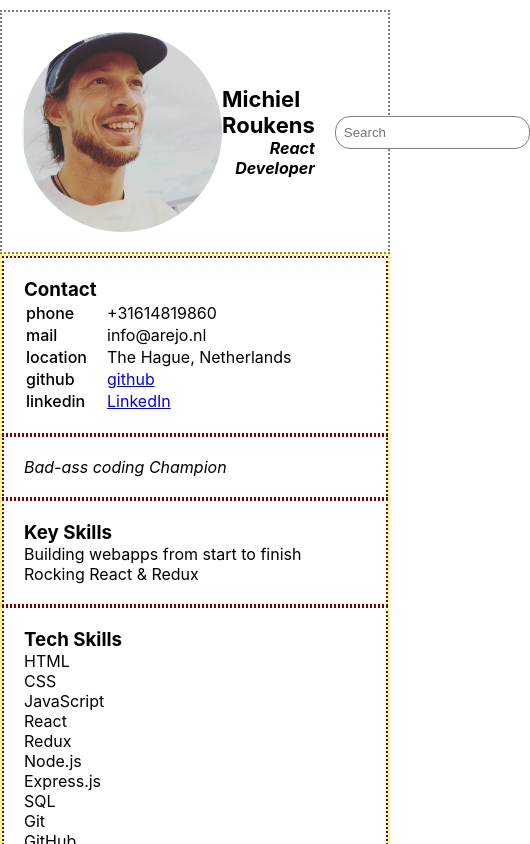
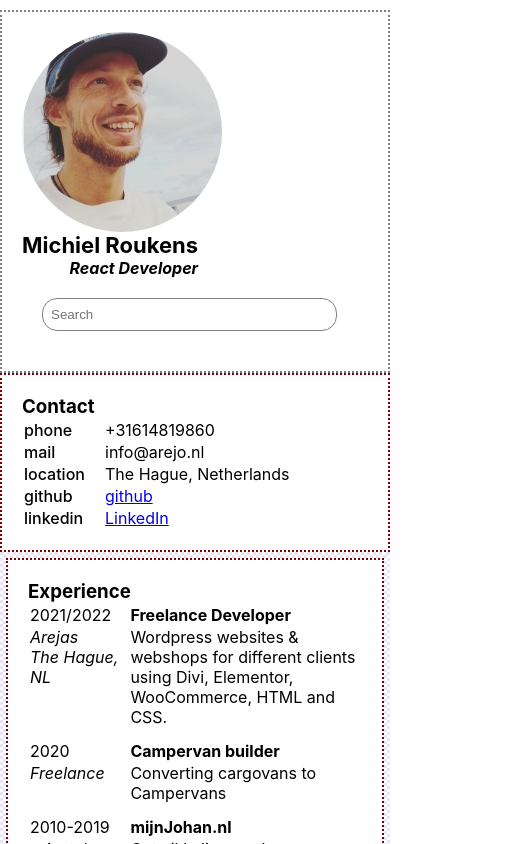
Before and after one commit to arejasverduras/resume, a React (Create React App) app: page / in a window 390 px wide. Shown: the top 844 px of the page, 530 px wide, since content can reach past the window. Built offline with nearby package versions, Linux system fonts and the light colour scheme.

Commit message:
extract Contact widget from SideBar as Component

```diff
--- a/src/App.css
+++ b/src/App.css
@@ -8,7 +8,7 @@
   max-width: 1024px;
   grid-template-areas:
   "header header"
-  "sidebar searchField"
+  "contact main"
   "sidebar main";
   margin: 10px auto;
   grid-template-columns: 35% 65%;
@@ -18,9 +18,9 @@
   .App {
     grid-template-areas:
     "header"
-    "sidebar"
-    "searchField"
-    "main";
+    "contact"
+    "main"
+    "sidebar";
   margin: 10px auto;
   grid-template-columns: 100%}
 
@@ -32,6 +32,7 @@ header {
   border: 2px dotted grey;
   grid-area: header;
   display: flex;
+  flex-wrap: wrap;
   align-items: center;
   justify-content: space-between;
   padding: 20px;
@@ -56,6 +57,36 @@ header {
   font-style: italic;
 }
 
+/* Search */
+
+.searchField {
+  padding: 8px;
+  border-radius: 15px;
+  border: 1px solid gray;
+  margin: 20px;
+  max-height: 50px;
+}
+
+@media screen and (max-width: 500px) {
+  .searchField {
+    min-width: 80%;
+  }
+
+}
+
+/* Contact */
+
+.contact {
+  grid-area: contact;
+}
+.contactKey {
+  font-weight: 500;
+}
+
+.summary {
+  grid-area: summary;
+  font-style:italic;
+}
 
 
 /* SideBar */
@@ -69,27 +100,23 @@ header {
 .Widget {
   padding: 20px;
   border: 2px dotted maroon;
+  list-style: none;
 }
 
 
 /* Widgets */
 
-/* Contact */
-.contactKey {
-  font-weight: 500;
-}
 
-.summary {
-  grid-area: summary;
-  font-style:italic;
-}
+
+
+
 
 .keySkills {
-  list-style: none;
+  grid-area: keySkills;
 }
 
 .techSkills {
-  list-style: none;
+  /* list-style: none; */
 }
 
 /* Content */
@@ -100,16 +127,7 @@ header {
   border: 3px dotted lavender;
 }
 
-/* Search */
 
-.searchField {
-  grid-area: searchField;
-  padding: 8px;
-  border-radius: 15px;
-  border: 1px solid gray;
-  margin: 20px;
-  max-height: 50px;
-}
 /* JobsList */
 
 .jobsTable {
@@ -136,3 +154,7 @@ header {
 td {
   vertical-align: top;
 }
+
+#certItem {
+  list-style: disc;
+}
--- a/src/App.js
+++ b/src/App.js
@@ -5,6 +5,7 @@ import { profileData } from './data';
 import { Header } from './components/header/Header';
 import { SideBar } from './components/SideBar/SideBar';
 import { Content} from './components/Content/Content';
+import {Contact} from './components/Contact/Contact';
 
 function App() {
   const {
@@ -16,7 +17,11 @@ function App() {
     contactInfo,
     summary,
     keySkills,
-    techSkills} = profileData;
+    techSkills,
+  mktSkills,
+addSkills,
+languages,
+hobbies} = profileData;
 
       // Search Functionality
     const [searchTerm, setSearchTerm] = useState('')
@@ -57,10 +62,15 @@ function App() {
         searchTerm={searchTerm}
         setSearchTerm={setSearchTerm}
       />
+      <Contact contactInfo={filteredContacts} />
   <SideBar
     summary={summary}
     keySkills={searchFilter(keySkills)}
     techSkills={searchFilter(techSkills)}
+    mktSkills={searchFilter(mktSkills)}
+    addSkills={searchFilter(addSkills)}
+    languages={searchFilter(languages)}
+    hobbies={searchFilter(hobbies)}
     contactInfo={filteredContacts}
      />
     <Content jobs={availableJobs} certifications={availableCertifications} />
--- a/src/components/Certificates/Certificates.js
+++ b/src/components/Certificates/Certificates.js
@@ -6,7 +6,7 @@ export const Certificates = ({jobs, title, certifications}) => {
 
     const certificateList =
             certifications.map(cert =>
-        <li>
+        <li id="certItem">
             <b>{cert.title} </b>
                  | {cert.description} | {cert.institute} |
             <span style={{"fontWeight": 300, "color": "grey"}}> {cert.date}</span>
--- /dev/null
+++ b/src/components/Contact/Contact.js
@@ -0,0 +1,23 @@
+import React from 'react';
+import { Widget } from '../Widget/Widget';
+
+export const Contact = ({contactInfo}) => {
+    const contactArray = Object.entries(contactInfo);
+    const contactTable =
+    <table>
+{        contactArray.map(([key, value]) =>
+                <tr>
+                    <td style={{"width": "30%"}}colSpan="1" className="contactKey">{key}</td>
+                    <td className="contactValue">{value}</td>
+                </tr>
+        )}
+    </table>
+
+
+
+    return (
+        <>
+        <Widget name="contact" title="Contact" content={contactTable}  />
+        </>
+    )
+}
--- a/src/components/SideBar/SideBar.js
+++ b/src/components/SideBar/SideBar.js
@@ -3,34 +3,24 @@ import { Widget } from '../Widget/Widget';
 
 export const SideBar = (props) => {
     // calculate content for Widget components
-    const {summary, keySkills, techSkills,contactInfo, } = props;
+    const {summary, keySkills, techSkills,mktSkills, addSkills,languages, hobbies,contactInfo, } = props;
 
-    const summaryContent = summary;
-    const keySkillsContent = keySkills.map(skill => (
-                <li key={skill}>{skill}</li>
-            ));
+    const skillMaker = (skillArray) => {
+        return skillArray.map(skill => (
+            <li key={skill}>{skill}</li>
+        ));
+    }
 
-    const techSkillsContent = techSkills.map(tech => (
-        <li key={tech}>{tech}</li>
-    ));
-
-    const contactArray = Object.entries(contactInfo);
-    const contactTable =
-    <table>
-{        contactArray.map(([key, value]) =>
-                <tr>
-                    <td style={{"width": "30%"}}colSpan="1" className="contactKey">{key}</td>
-                    <td className="contactValue">{value}</td>
-                </tr>
-        )}
-    </table>
 
     return (
         <div className='SideBar'>
-                 <Widget name="contact" title="Contact" content={contactTable}  />
-                 <Widget name="summary" content={summaryContent}  />
-                 <Widget name="keySkills" title="Key Skills"  content={keySkillsContent} />
-                 <Widget name="techSkills" title="Tech Skills"  content={techSkillsContent} />
+                 <Widget name="summary" content={summary}  />
+                 <Widget name="keySkills" title="Key Skills"  content={skillMaker(keySkills)} />
+                 <Widget name="techSkills" title="Tech Skills"  content={skillMaker(techSkills)} />
+                 <Widget name="mktSkills" title="Marketing Skills"  content={skillMaker(mktSkills)} />
+                 <Widget name="addSkills" title="Additional Skills"  content={skillMaker(addSkills)} />
+                 <Widget name="languages" title="Languages"  content={skillMaker(languages)} />
+                 <Widget name="hobbies" title="Hobbies"  content={skillMaker(hobbies)} />
         </div>
     )
 }
--- a/src/components/Widget/Widget.js
+++ b/src/components/Widget/Widget.js
@@ -3,7 +3,7 @@ import React from 'react'
 export const Widget = ({content, title, name}) => {
 
     return (
-        <div className="Widget">
+        <div className="Widget" >
             <h3>{title}</h3>
             <div className={name}>{content}</div>
         </div>
--- a/src/data.js
+++ b/src/data.js
@@ -103,6 +103,9 @@ export const profileData = {
     },
     summary: 'Bad-ass coding Champion',
     keySkills: ['Building webapps from start to finish','Rocking React & Redux'],
-    techSkills: ['HTML', 'CSS', 'JavaScript','React','Redux','Node.js','Express.js','SQL','Git','GitHub','TDD','Mocha','JEST','React Testing Library']
-
+    techSkills: ['HTML', 'CSS', 'JavaScript','React','Redux','Node.js','Express.js','SQL','Git','GitHub','TDD','Mocha','JEST','React Testing Library'],
+    mktSkills: ['Google Analytics','Goal Tracking','Growth Hacking Principles','Split Testing','Conversion Optimalisation','Google Adwords','FB Ads'],
+    addSkills: ['Adobe Creative Suite','Google Sketchup'],
+    languages: ['Dutch','English','German','Spanish'],
+    hobbies: ['Snowboard','Skateboard','Surf','Wake', 'Climbing', 'Guitar', 'Travel', 'Campervans']
 }
```
